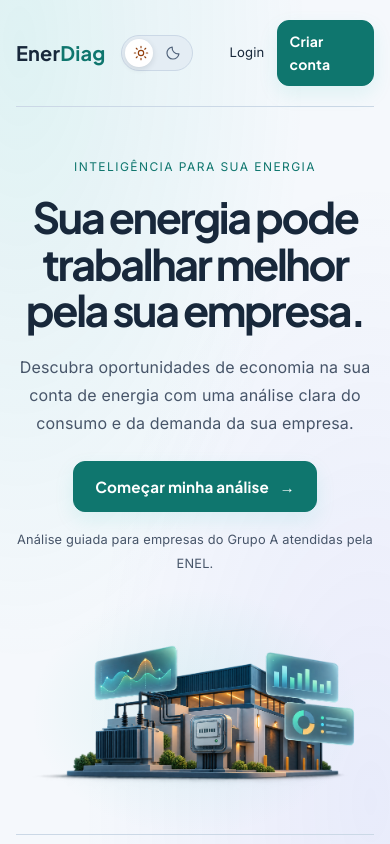
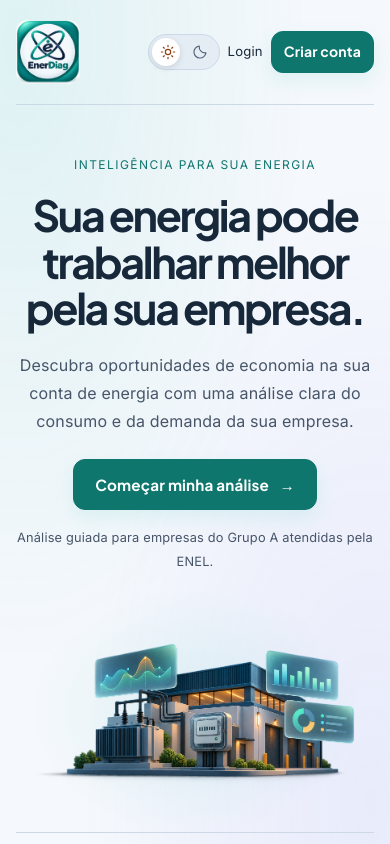
Before and after one commit to virgilio-vpr/EnerDiag, a React (Vite) app in the folder frontend/: page / in a window 390 px wide. Shown: the top 844 px of the page. Built offline with nearby package versions, Linux system fonts and the light colour scheme.

Commit message:
Apply EnerDiag logo to site header and favicon

```diff
--- a/frontend/index.html
+++ b/frontend/index.html
@@ -2,7 +2,7 @@
 <html lang="pt-BR">
   <head>
     <meta charset="UTF-8" />
-    <link rel="icon" type="image/svg+xml" href="/favicon.svg" />
+    <link rel="icon" type="image/png" href="/enerdiag-logo.png" />
     <meta name="viewport" content="width=device-width, initial-scale=1.0" />
     <link rel="preconnect" href="https://fonts.googleapis.com" />
     <link rel="preconnect" href="https://fonts.gstatic.com" crossorigin />
--- a/frontend/src/App.css
+++ b/frontend/src/App.css
@@ -52,14 +52,13 @@
 }
 
 .brand {
-  color: var(--text-h);
-  font-family: var(--heading);
-  font-size: 1.25rem;
-  font-weight: 700;
+  display: inline-flex;
+  flex-shrink: 0;
   text-decoration: none;
 }
 
-.brand span { color: var(--accent); }
+.brand img { display: block; width: 88px; height: 88px; border-radius: 1rem; }
+.brand:focus-visible { outline: 2px solid var(--accent); outline-offset: 4px; border-radius: 1rem; }
 
 .theme-toggle {
   position: relative;
@@ -414,7 +413,9 @@
   .delete-confirmation .text-button { align-self: start; margin: 0; }
   .app-shell { width: 100%; padding-inline: 1rem; box-sizing: border-box; }
   .app-header { align-items: center; }
-  .header-actions { gap: 0.75rem; }
+  .brand img { width: 64px; height: 64px; border-radius: 0.75rem; }
+  .header-actions { gap: 0.5rem; margin-left: 0; }
+  .app-header { gap: 0.5rem; }
   .header-login { font-size: 0.82rem; }
   .button--small { min-height: 2.4rem; padding-inline: 0.75rem; }
   .hero { padding: 3rem 0 2rem; }
--- a/frontend/src/App.tsx
+++ b/frontend/src/App.tsx
@@ -56,7 +56,9 @@ function App() {
     <div className="app-shell" data-testid="app-shell" data-viewport={viewport}>
       <ApiErrorHandler />
       <header className="app-header">
-        <a className="brand" href="/">Ener<span>Diag</span></a>
+        <a className="brand" href="/">
+          <img src="/enerdiag-logo.png" alt="EnerDiag" width="88" height="88" />
+        </a>
         <nav className="header-actions" aria-label="Acesso">
           {isAuthenticated ? <a className="header-login" href="/perfil">Meu perfil</a> : <><a className="header-login" href="/login">Login</a><a className="button button--small" href="/register">Criar conta</a></>}
         </nav>
```
Also changed, not shown: frontend/public/enerdiag-logo.png (added).
